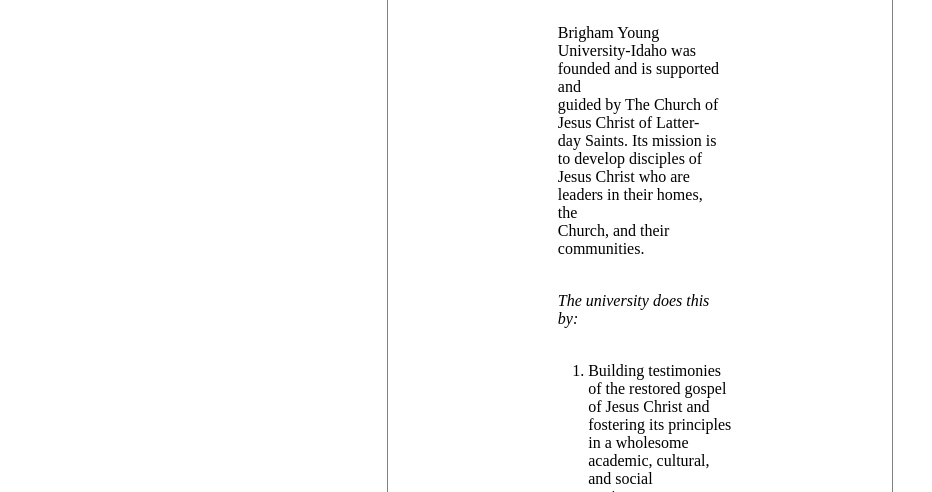
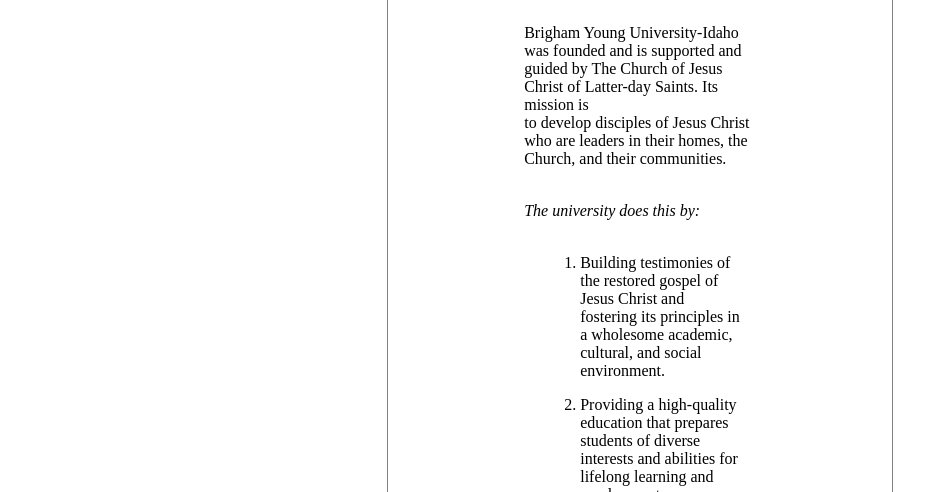
Before and after one commit to TheBestStewart/wdd131, a plain HTML site: page mission/index.html in a window 1280 px wide. Shown: the part 308-800 px from the top of the page, without its empty margins (0-932 px from the left). Drawn offline with Linux system fonts and the light colour scheme; a web font is replaced by a local one.

Commit message:
modified:   mission/style.css

```diff
--- a/mission/style.css
+++ b/mission/style.css
@@ -27,6 +27,7 @@
 main {
     padding-left: 8.5em;
     padding-right: 8.5em;
+    text-align: center;
 }
 h1 {
     font-size: 1.9em;
@@ -47,14 +48,10 @@
 }
 p {
     text-align: left;
-    margin-left: 2.1em;
-    margin-right: 2.1em;
 }
 li {
     text-align:left;
     margin: 1em;
-    margin-left: 1.5em;
-    margin-right: 1.5em;
 }
 img {
     max-width: 22.5%;
```
